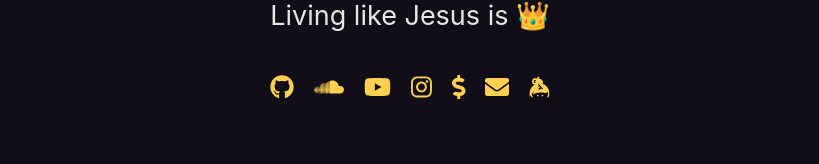
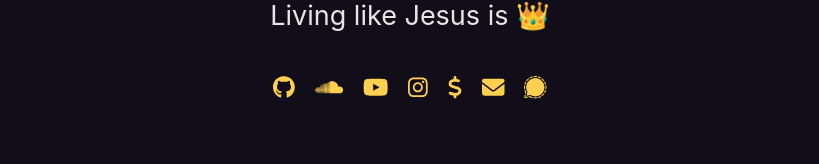
Before and after one commit to steamwings/me, a Next.js app: page / in a window 1280 px wide. Shown: the part 147-311 px from the top of the page, without its empty margins (230-1049 px from the left). Built offline with nearby package versions, Linux system fonts and the light colour scheme.

Commit message:
Signal is the new Keybase

```diff
--- a/app/home.tsx
+++ b/app/home.tsx
@@ -6,10 +6,10 @@ import "@fortawesome/fontawesome-svg-core/styles.css";
 import {FontAwesomeIcon} from '@fortawesome/react-fontawesome'
 import {
   faGithub,
-  faKeybase,
+  faInstagram,
+  faSignalMessenger,
+  faSoundcloud,
   faYoutube,
-  faInstagram,
-  faSoundcloud
 } from '@fortawesome/free-brands-svg-icons'
 import {faEnvelope, faDollarSign} from '@fortawesome/free-solid-svg-icons'
 import { Destination } from 'lib/nav';
@@ -49,8 +49,8 @@ export default function Home() {
               icon={faDollarSign}/></a>
           <a href="mailto:contact@zweather.me" aria-label="email link"><FontAwesomeIcon size="lg"
               icon={faEnvelope}/></a>
-          <a href="https://keybase.io/zweather" aria-label="Keybase link"><FontAwesomeIcon size="lg"
-              icon={faKeybase}/></a>
+          <a href="https://signal.me/#eu/JMbjrhGqx/NJWDIGLJlFhYRMlkjJDfFwlIrsAEHEgMuW8hEs7o1JrLh7AsFfncFR" aria-label="Signal link">
+            <FontAwesomeIcon size="lg" icon={faSignalMessenger}/></a>
         </div>
 
         <div className={
```
Also changed, not shown: package.json (+4 -4 lines), 1 other file (tests, documents, lock files or other folders).
